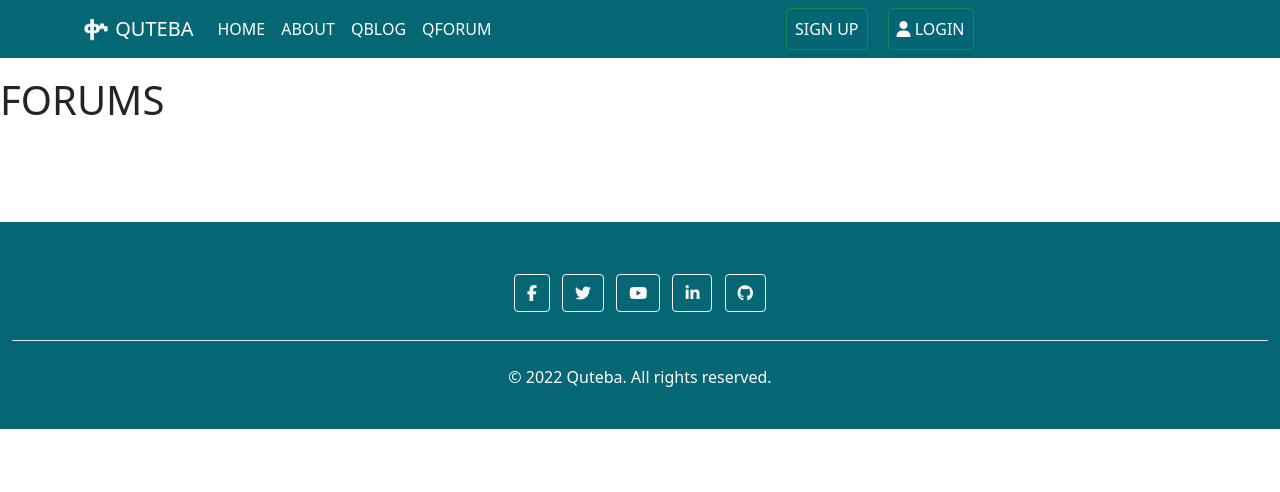
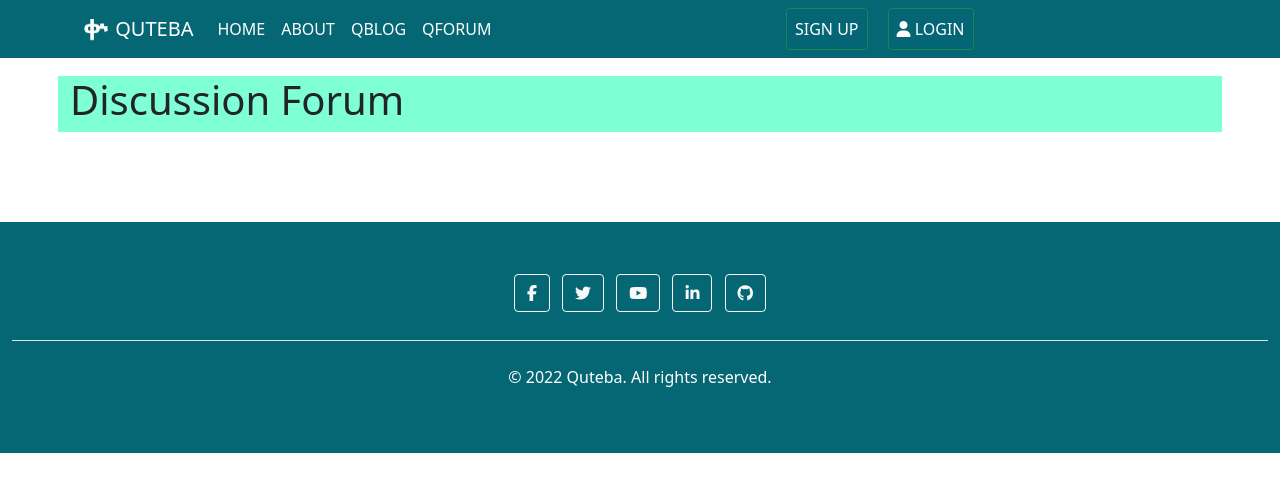
Before and after one commit to Amareteklay/quteba, a Django app: page /forum/ in a window 1280 px wide. Shown: the top 492 px of the page. Run offline with Django 4.2, Linux system fonts and the light colour scheme; data that the repository does not hold is empty; parts of the project's set-up code (start-up, migrations or seed data) failed here and were passed over; some libraries are stand-ins or nearby versions.

Commit message:
test forum rendering

```diff
--- a/qforum/admin.py
+++ b/qforum/admin.py
@@ -1,6 +1,7 @@
 from django.contrib import admin
 from .models import Forum, Discussion
 from django_summernote.admin import SummernoteModelAdmin
+
 
 @admin.register(Forum)
 class ForumAdmin(SummernoteModelAdmin):
--- /dev/null
+++ b/qforum/static/qforum/css/style.css
@@ -0,0 +1,3 @@
+.forum {
+    background-color: aqua;
+}
--- a/qforum/templates/qforum/forum.html
+++ b/qforum/templates/qforum/forum.html
@@ -5,16 +5,18 @@
 
 <!--Code from https://replit.com/talk/learn/DjangoPython-and-HTML-Coding-Campus-Tutorial-1-Create-a-Blog-with-Django/142238?order=new-->
 <!--And https://github.com/Code-Institute-Solutions/Django3blog/blob/master/10_likes/templates/index.html-->
-<div class="container-fluid">
+<div class="container-fluid container">
   <div class="row blog-cards">
       <div class="col-12 mt-3 left">
           <div class="row">
-
-            <h1>FORUMS</h1>
-            {% for forum in forum %}
-            {{ forum.topic}}
+             <div class="forum">
+            <h1>Discussion Forum</h1>
+            {% for forum in forum_list %}
+            <a href="#"><i class="fa fa-user"></i> {{forum.name}}</a>
+            <h3>{{ forum.topic}}</h3>
+            <p> {{forum.description|safe}} </p>
             {% endfor %}
-
+          </div>
           </div>
       </div>
   </div>
--- a/qforum/views.py
+++ b/qforum/views.py
@@ -5,5 +5,5 @@
 
 class ForumList(generic.ListView):
     model = Forum
-    queryset = Forum.objects.all()
+    queryset = Forum.objects.filter(status=1).order_by('-date_created')
     template_name = 'qforum/forum.html'
--- a/static/css/style.css
+++ b/static/css/style.css
@@ -131,28 +131,6 @@
   padding: 30px 150px;
 }
 
-/** Resume skills section */
-
-.progress {
-  position: relative;
-  height: 25px;
-  margin-bottom: 4px;
-}
-
-.progress-type {
-  position: absolute;
-  left: 0px;
-  font-weight: 400;
-  padding: 3px 30px 2px 10px;
-  color: #fafafa;
-  background-color: rgba(25, 25, 25, 0.2);
-}
-
-.progress-section {
-  margin: 40px 20px;
-}
-
-
 .border-top {
   margin-top: 1.5rem;
   padding-top: 1.5rem!important;
@@ -163,23 +141,9 @@
 color: #fff;
 }
 
-.progress-bar {
-  margin: 3px;
-  height: 30px;
-  }
-
-.py-5 {
-  padding-bottom: 1.5rem!important;
+.forum {
+  background-color: aquamarine;
 }
-
-p.d-line {
-  background-color: red;
-  color: blue;
-}
-
-/*
- * Globals
- */
 
 
 /* Custom default button */
```
